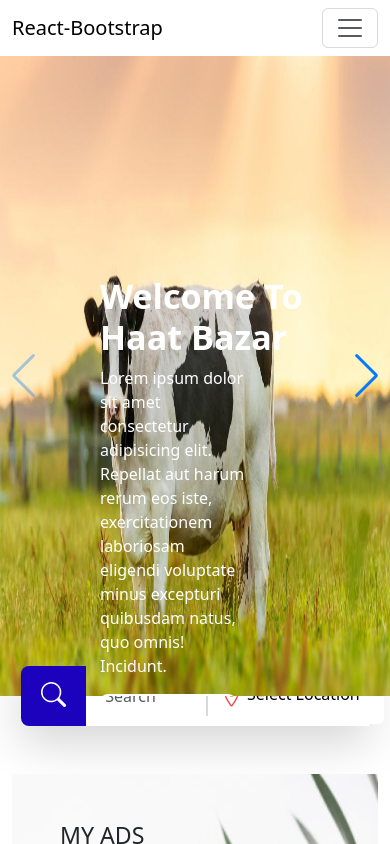
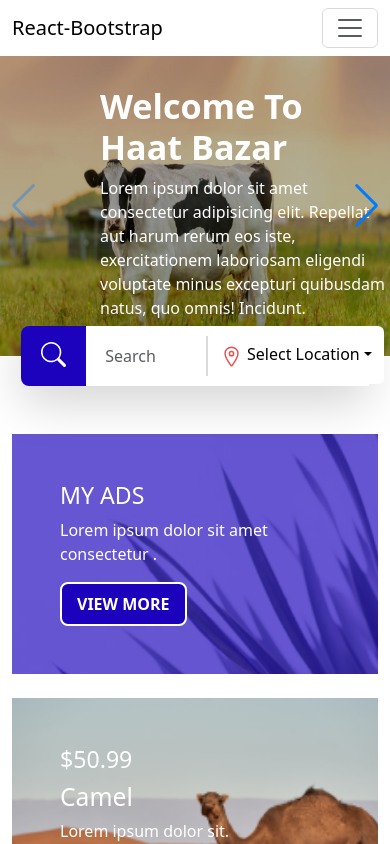
Before and after one commit to shiningsudipto/Haat-Bazar, a React (Vite) app: page / in a window 390 px wide. Shown: the top 844 px of the page. Built offline with nearby package versions, Linux system fonts and the light colour scheme.

Commit message:
slider responsive

```diff
--- a/src/Pages/Home/GridSection.jsx
+++ b/src/Pages/Home/GridSection.jsx
@@ -1,7 +1,7 @@
 
 const GridSection = () => {
     return (
-        <div className="container my-5">
+        <div className="container my-5 text-white">
             <div className="row g-4">
                 <div className="col-md-3 col-12">
                     <div className="p-5 grass">
--- a/src/Pages/Shared/Slider.jsx
+++ b/src/Pages/Shared/Slider.jsx
@@ -11,6 +11,7 @@ import { Navigation } from "swiper";
 import img1 from '../../assets/slider/cowBanner.jpg'
 import img2 from '../../assets/slider/goatBanner.jpg'
 import img3 from '../../assets/slider/sheepBanner.webp'
+import { BsGlobe2 } from "react-icons/bs";
 
 const Slider = () => {
     return (
@@ -19,10 +20,10 @@ const Slider = () => {
                 <SwiperSlide className="">
                     <div className="position-relative ">
                         <img src={img1} alt="" className="sliderImg " />
-                        <div className="position-absolute top-0 sliderText ">
+                        <div className="position-absolute top-0 sliderText overlay">
                             <h2 className='display-4 fw-bold'>Welcome To Haat Bazar</h2>
-                            <p className="w-50">Lorem ipsum dolor sit amet consectetur adipisicing elit. Repellat aut harum rerum eos iste, exercitationem laboriosam eligendi voluptate minus excepturi quibusdam natus, quo omnis! Incidunt.</p>
-                            <button className='bg-white p-2 border-0 rounded-3 fs-6 fw-medium text-uppercase'>discover now</button>
+                            <p className="sliderSubTitle">Lorem ipsum dolor sit amet consectetur adipisicing elit. Repellat aut harum rerum eos iste, exercitationem laboriosam eligendi voluptate minus excepturi quibusdam natus, quo omnis! Incidunt.</p>
+                            <button className='bg-white p-2 border-0 rounded-3 fs-6 fw-medium text-uppercase'><BsGlobe2 /> discover now</button>
                         </div>
                     </div>
                 </SwiperSlide>
--- a/src/index.css
+++ b/src/index.css
@@ -70,7 +70,7 @@
 }
 
 .overlay {
-    box-shadow: inset 0 0 0 2000px rgba(255, 0, 150, 0.3);
+    box-shadow: inset 0 0 0 2000px rgba(0, 0, 0, 0.3);
     width: 100%;
     height: 100%;
     z-index: 2000;
@@ -78,8 +78,12 @@
 
 .sliderText {
     color: #fff;
-    margin-top: 220px;
-    margin-left: 100px;
+    padding-top: 220px;
+    padding-left: 100px;
+}
+
+.sliderSubTitle {
+    width: 50%;
 }
 
 /* My Ads */
@@ -104,6 +108,9 @@
     background-position: center;
     background-size: cover;
     height: 280px;
+    box-shadow: inset 0 0 0 2000px #1b02bda8;
+    width: 100%;
+    height: 100%;
 }
 
 .camel {
@@ -152,6 +159,7 @@
     margin-top: -30px;
     background-color: #ffff;
     border-radius: 10px;
+    z-index: 200;
 }
 
 .searchSection {
--- a/src/responsive.css
+++ b/src/responsive.css
@@ -25,4 +25,17 @@
     .shopNow {
         width: 100%;
     }
+
+    .sliderImg {
+        height: 300px;
+    }
+
+    .sliderText {
+        padding-top: 30px;
+        padding-left: 100px;
+    }
+
+    .sliderSubTitle {
+        width: 100%;
+    }
 }
```
